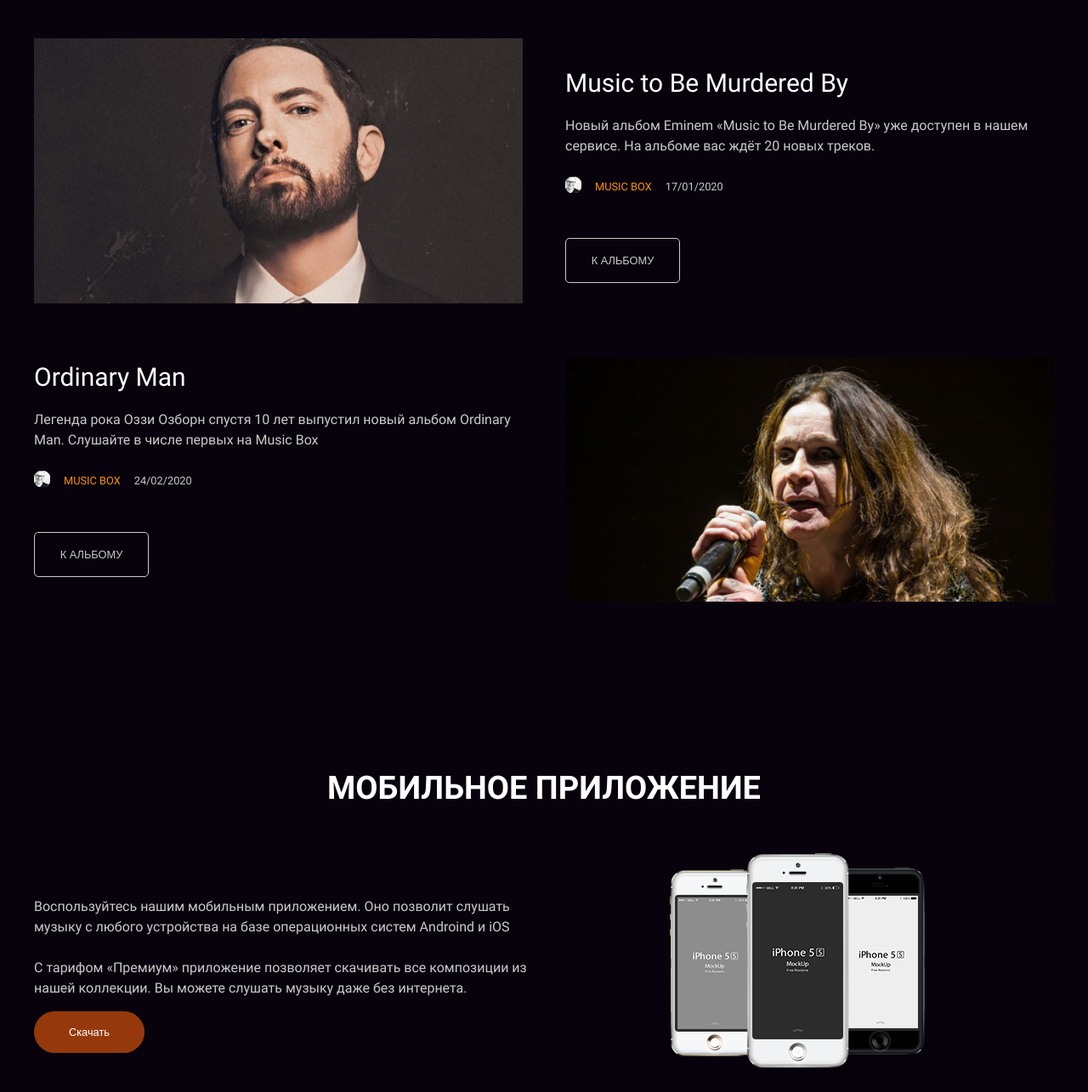
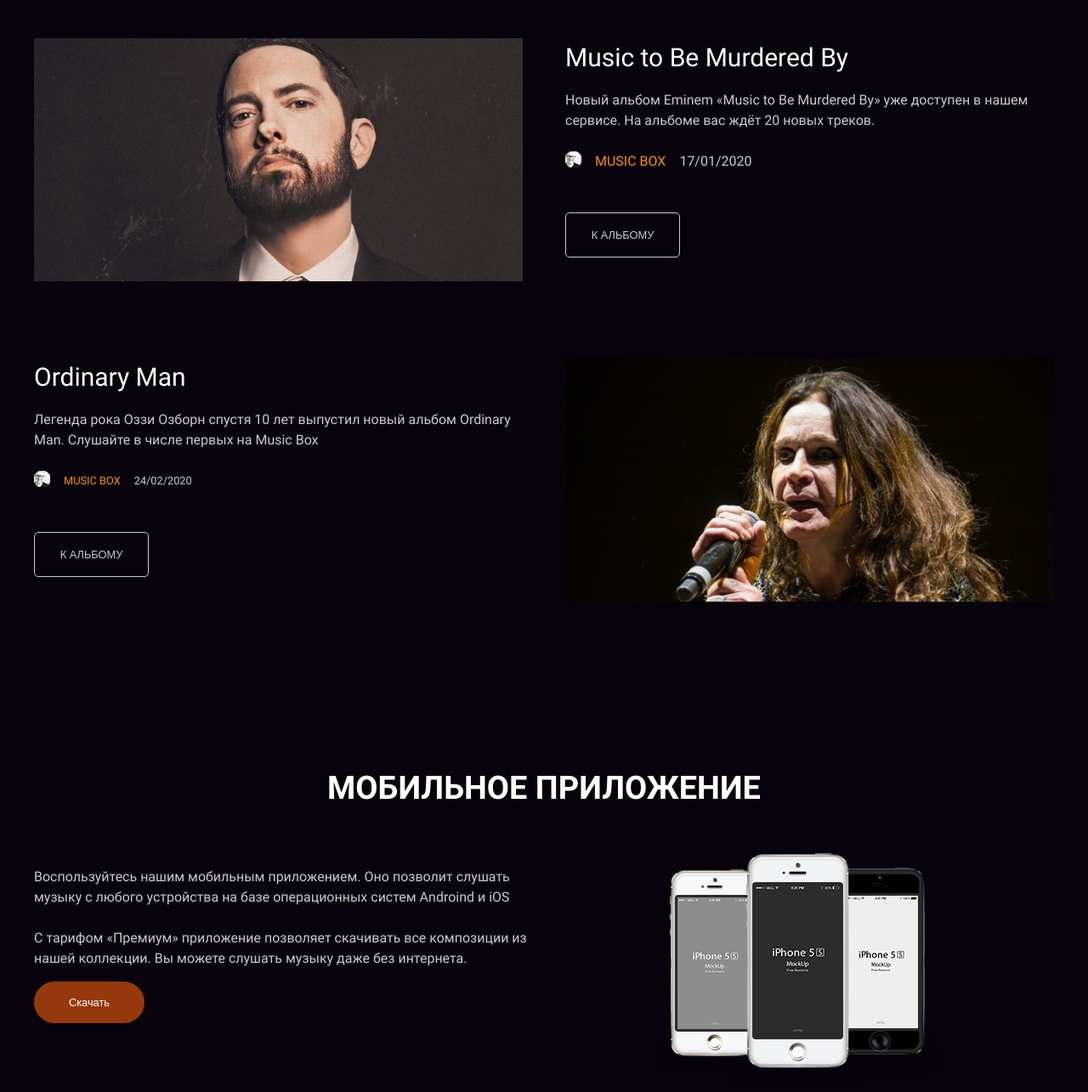
Before and after one commit to DropDen/layout-designer-project-56, a website: page src/index.html in a window 1280 px wide. Shown: the part 1824-3109 px from the top of the page at 85% size. Drawn offline with Linux system fonts and the light colour scheme.

Commit message:
6stepdone

```diff
--- a/src/scss/doska.scss
+++ b/src/scss/doska.scss
@@ -82,7 +82,6 @@
 
   .doska {
     display: block;
-    //width: 1200px;
     align-items: center;
 
     & h2 {
--- a/src/scss/news.scss
+++ b/src/scss/news.scss
@@ -85,25 +85,27 @@
 
         & .itemdescript {
           grid-column: span 1;
+          display: flex;
+          flex-direction: column;
+          align-items: flex-start;
+          justify-content: flex-start;
+
+          & h3 {
+            font-size: 30px;
+            line-height: 45px;
+            margin-top: 0;
+          }
+
+          & p {
+            font-size: 16px;
+            line-height: 24px;
+          }
+
         }
 
         &>img {
           grid-column: span 1;
           background-size: cover;
-          width: 100%;
-          height: 100%;
-          object-fit: cover;
-        }
-
-        & h3 {
-          font-size: 30px;
-          line-height: 45px;
-          top: 0;
-        }
-
-        & p {
-          font-size: 16px;
-          line-height: 24px;
         }
       }
 
@@ -122,9 +124,6 @@
         & .ozzi {
           grid-area: ozz;
           background-size: cover;
-          width: 100%;
-          height: 100%;
-          object-fit: cover;
         }
         & h3 {
           font-size: 30px;
--- a/src/scss/variables.scss
+++ b/src/scss/variables.scss
@@ -138,7 +138,7 @@
     align-items: center;
 
     & .picstore {
-      margin-bottom: 8px;
+      margin-bottom: 6px;
     }
 
     & .storedescript {
@@ -170,16 +170,22 @@
 
     & .flexconteiner {
       flex-direction: row-reverse;
+      align-items: flex-start;
+      //justify-content: flex-start;
 
       & .picstore {
         display: flex;
         flex: 1;
         justify-content: center;
+        margin-bottom: 0px;
+
       }
 
       & .storedescript {
-        display: block;
+        display: flex;
+        flex-direction: column;
         width: 600px;
+       margin-top: 16px;
       }
     }
   }
```
Also changed, not shown: src/scss/app.css, 1 other file.
